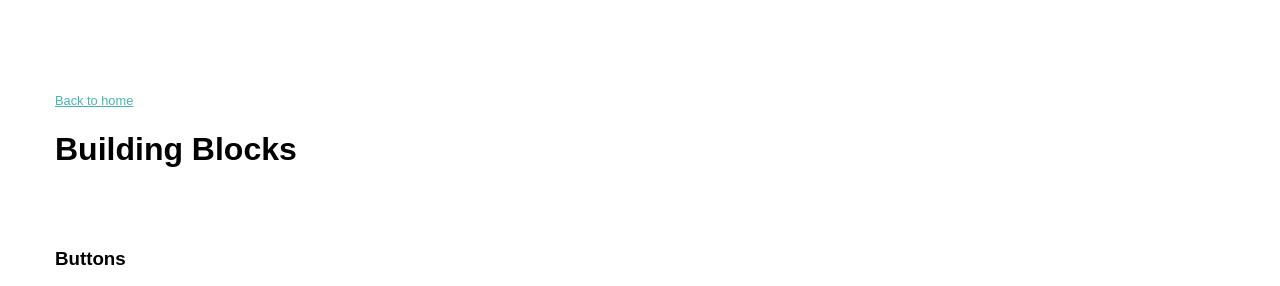
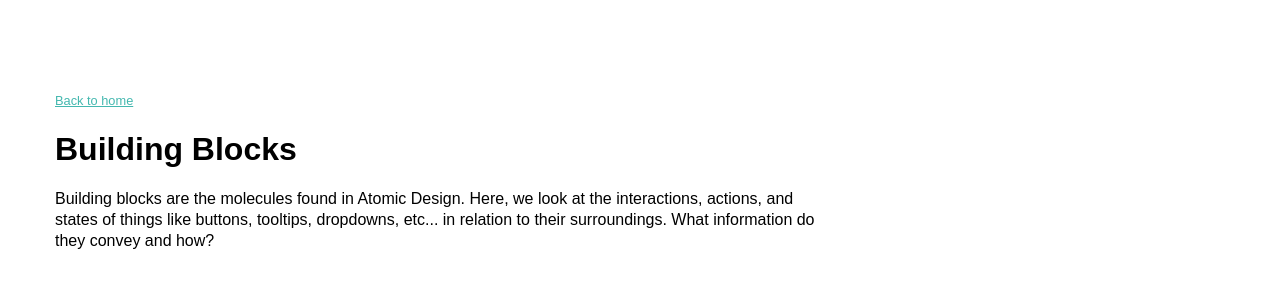
Before and after one commit to ttsangg-loop/ixd-audit, a plain HTML site: page pages/bblocks.html in a window 1280 px wide. Shown: the top 286 px of the page. Drawn offline with Linux system fonts and the light colour scheme.

Commit message:
update building blocks page

```diff
--- a/pages/bblocks.html
+++ b/pages/bblocks.html
@@ -3,7 +3,7 @@
 	<link rel="stylesheet" href="../grid.css"/>
 	<link rel="stylesheet" href="../style.css"/>
 	<title>Design System IxD Audit</title>
-	<link rel="icon" href="../../assets/eyes.png" type="image/x-icon">
+	<link rel="icon" href="../assets/eyes.png" type="image/x-icon">
 </head>
 
 <body>
@@ -13,8 +13,7 @@
 				<a href="../index.html">Back to home</a>
 			</p>
 			<h1>Building Blocks</h1>
-			<!-- <p>Oct 2021</p>
-			<p>This is a collection of videos documenting interaction design patterns across the existing (Q3 2021) platform. This was done as an internal exercise with the design team to begin collecting and reflecting on existing patterns as we grow and scale the design system.</p> -->
+			<p>Building blocks are the molecules found in Atomic Design. Here, we look at the interactions, actions, and states of things like buttons, tooltips, dropdowns, etc... in relation to their surroundings. What information do they convey and how?</p>
 		</div>
 		<div class="spacer"></div>
 
```
